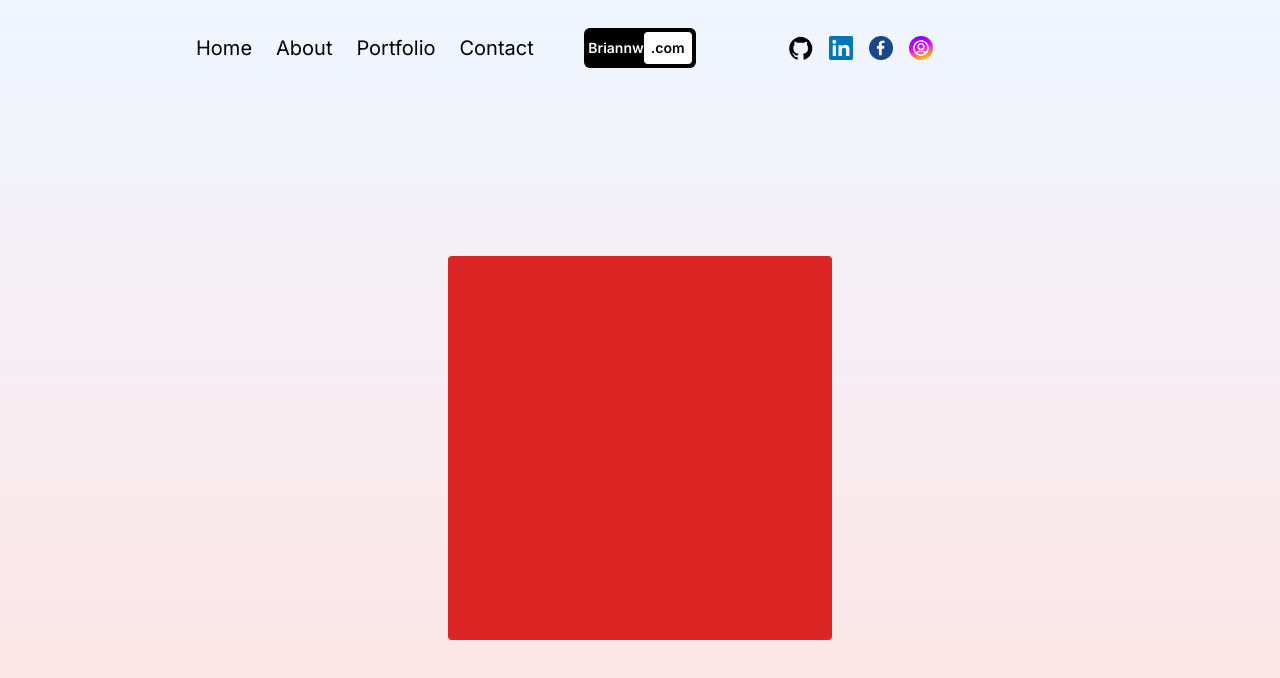
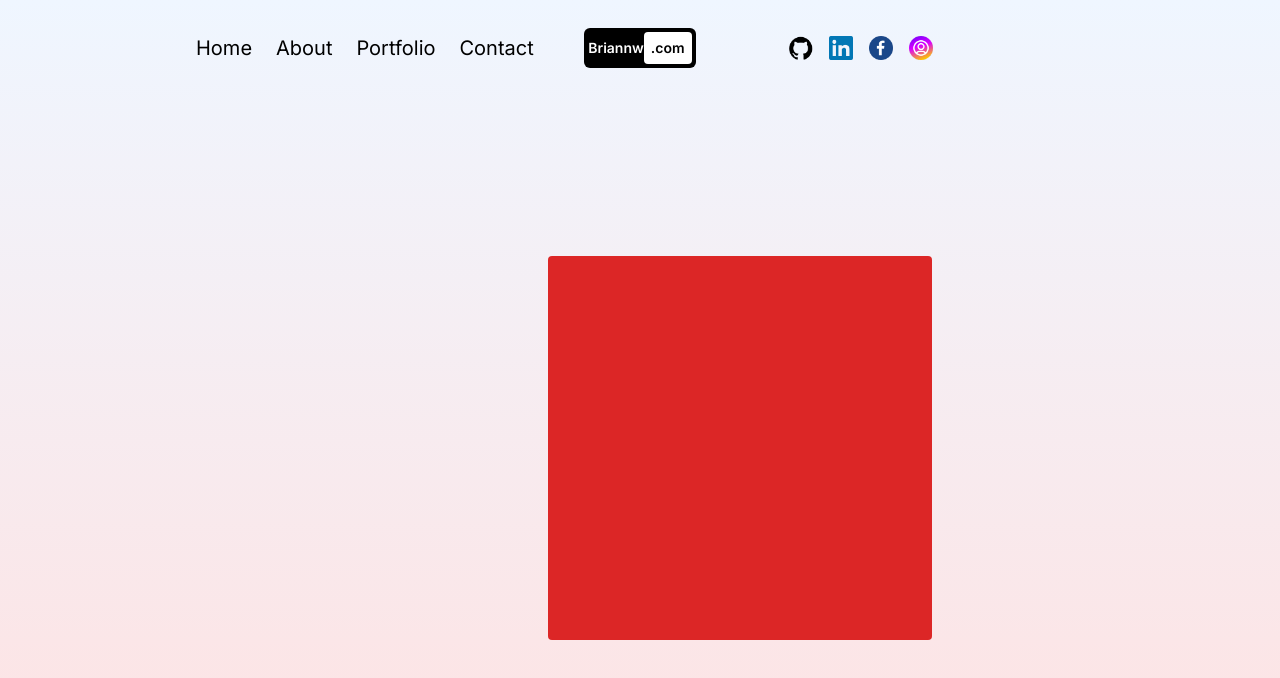
Before and after one commit to BrianNW/framer-portfolio01, a Next.js app: page /test-animation in a window 1280 px wide. Shown: the top 678 px of the page. Built offline with nearby package versions, Linux system fonts and the light colour scheme.

Commit message:
Add animation and use client prefix

```diff
--- a/src/app/test-animation/page.js
+++ b/src/app/test-animation/page.js
@@ -1,10 +1,14 @@
+"use client"
+
 import React from 'react'
 import {motion} from 'framer-motion'
 
 const TestPage = () => {
   return (
     <div className="h-full flex items-center justify-center">
-     <motion.div className="h-96 w-96 bg-red-600 rounded">
+     <motion.div className="h-96 w-96 bg-red-600 rounded"
+     initial={{x:-100}}
+     animate={{x:100}}>
 
      </motion.div>
     </div>
```
